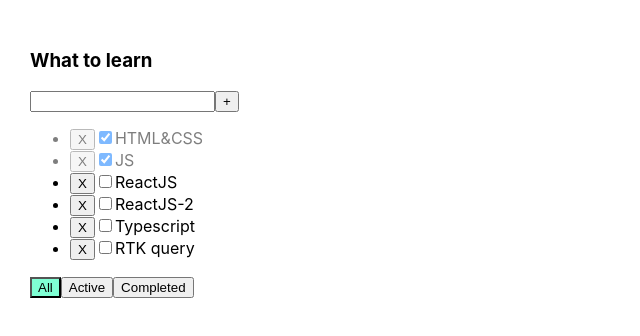
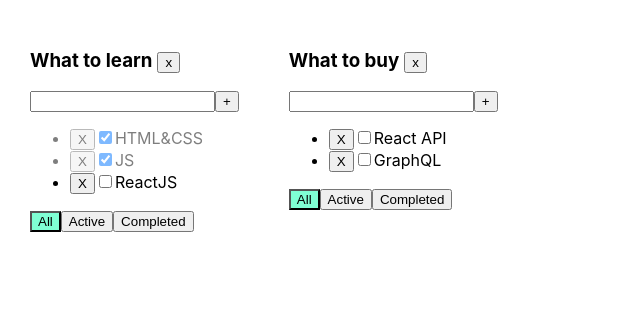
Before and after one commit to DustyFlower/todolist-01, a React (Vite) app: page / in a window 1280 px wide. Shown: the top 336 px of the page, without its empty margins (0-640 px from the left). Built offline with nearby package versions, Linux system fonts and the light colour scheme.

Commit message:
Scalability of code, different todolists

```diff
--- a/src/App.css
+++ b/src/App.css
@@ -22,3 +22,8 @@
 .isDone {
   opacity: 0.5;
 }
+
+h3 {
+  display: inline-block;
+  margin-right: 5px;
+}
--- a/src/App.tsx
+++ b/src/App.tsx
@@ -2,8 +2,6 @@ import './App.css';
 import {Todolist} from './components/Todolist.tsx';
 import {useState} from 'react';
 import {v1} from 'uuid';
-
-const title1 = 'What to learn'
 
 export type TaskType = {
     id: string
@@ -11,62 +9,93 @@ export type TaskType = {
     isDone: boolean
 }
 
+type TodolistType = {
+    id: string,
+    title: string,
+    filter: FilterValueType
+}
+
 export type FilterValueType = 'All' | 'Active' | 'Completed';
 
 function App() {
 
-    let [tasks, setTasks] = useState<TaskType[]>([
-        {id: v1(), title: 'HTML&CSS', isDone: true},
-        {id: v1(), title: 'JS', isDone: true},
-        {id: v1(), title: 'ReactJS', isDone: false},
-        {id: v1(), title: 'ReactJS-2', isDone: false},
-        {id: v1(), title: 'Typescript', isDone: false},
-        {id: v1(), title: 'RTK query', isDone: false}
-    ])
+    const todolistId1 = v1()
+    const todolistId2 = v1()
 
-    const [filterValue, setFilterValue] = useState('All')
+    const [todolists, setTodolists] = useState<TodolistType[]>([
+            {id: todolistId1, title: 'What to learn', filter: 'All'},
+            {id: todolistId2, title: 'What to buy', filter: 'All'}
+        ]
+    )
 
-    const removeTasks = (taskId: string) => {
-        setTasks(tasks.filter(task => task.id !== taskId))
+    let [tasks, setTasks] = useState({
+        [todolistId1]: [
+            {id: v1(), title: 'HTML&CSS', isDone: true},
+            {id: v1(), title: 'JS', isDone: true},
+            {id: v1(), title: 'ReactJS', isDone: false}
+        ],
+        [todolistId2]: [
+            {id: v1(), title: 'React API', isDone: false},
+            {id: v1(), title: 'GraphQL', isDone: false}
+        ]
+    })
+
+    const removeTodolist = (todolistId: string) => {
+        setTodolists(prevTodolists => prevTodolists.filter(tl => tl.id !== todolistId))
+        setTasks(prevTasks => {
+            const {[todolistId]: removed, ...restTasks} = prevTasks
+            return restTasks
+        })
     }
 
-    const changeIsDone = (taskId: string, isDone: boolean) => {
-        setTasks(tasks.map(el => el.id === taskId ? {...el, isDone} : el))
+    const removeTasks = (todolistId: string, taskId: string) => {
+        setTasks(prevTasks => ({...prevTasks, [todolistId]: prevTasks[todolistId].filter(task => task.id !== taskId)}))
     }
 
-    const changeFilter = (filterButton: FilterValueType) => {
-        setFilterValue(filterButton)
+    const changeIsDone = (todolistId: string, taskId: string, isDone: boolean) => {
+        setTasks(prevTasks => ({
+                ...prevTasks,
+                [todolistId]: prevTasks[todolistId].map(el => el.id === taskId ? {...el, isDone} : el)
+            })
+        )
     }
 
-    const addTask = (newTitle: string) => {
-        const newTask: TaskType = {id: v1(), title: newTitle, isDone: false}
-        setTasks([newTask, ...tasks])
+    const changeFilter = (todolistId: string, filter: FilterValueType) => {
+        setTodolists(prevTodolists => (prevTodolists.map(tl => tl.id === todolistId ? {...tl, filter} : tl)))
+
+        /*  const currentTodo = todolists.find(tl => tl.id === todolistId)
+        if (currentTodo) {
+            currentTodo.filter = filterButton
+            setTodolists([...todolists])
+        }*/
     }
 
-    const tasksForTodoList = () => {
-
-        switch (filterValue) {
-            case 'Completed': {
-                return tasks.filter(task => task.isDone)
-            }
-            case 'Active': {
-                return tasks.filter(task => !task.isDone)
-            }
-            default:
-                return tasks
-        }
+    const addTask = (todolistId: string, newTitle: string) => {
+        setTasks(prevTasks => ({
+            ...prevTasks,
+            [todolistId]: [{id: v1(), title: newTitle, isDone: false}, ...prevTasks[todolistId]]
+        }))
     }
-
-    let filteredTasksForTodoList = tasksForTodoList()
 
     return (
         <div className="app">
-            <Todolist title={title1}
-                      tasks={filteredTasksForTodoList}
-                      removeTasks={removeTasks}
-                      changeFilter={changeFilter}
-                      addTask={addTask}
-                      changeIsDone={changeIsDone}/>
+            {todolists.map(el => {
+
+                return (
+                    <Todolist
+                        key={el.id}
+                        todolistId={el.id}
+                        title={el.title}
+                        tasks={tasks[el.id]}
+                        filter={el.filter}
+                        removeTasks={removeTasks}
+                        changeFilter={changeFilter}
+                        addTask={addTask}
+                        changeIsDone={changeIsDone}
+                        removeTodolist={removeTodolist}/>
+                )
+            })}
+
         </div>
     )
 }
--- a/src/components/Todolist.tsx
+++ b/src/components/Todolist.tsx
@@ -3,35 +3,39 @@ import {useState, KeyboardEvent, ChangeEvent} from 'react';
 import {Button} from './Button.tsx';
 
 type TitlePropsType = {
+    todolistId: string
     title: string
     tasks: TaskType[]
-    removeTasks: (taskId: string) => void
-    changeFilter: (filterValue: FilterValueType) => void
-    addTask: (newTitle: string) => void
-    changeIsDone: (taskId: string, isDone: boolean) => void
+    filter: FilterValueType
+    removeTasks: (todolistId: string, taskId: string) => void
+    changeFilter: (todolistId: string, filterValue: FilterValueType) => void
+    addTask: (todolistId: string, newTitle: string) => void
+    changeIsDone: (todolistId: string, taskId: string, isDone: boolean) => void
+    removeTodolist: (todolistId: string) => void
 }
 
 export const Todolist = ({
+                             todolistId,
                              title,
                              tasks,
+                             filter,
                              removeTasks,
                              changeFilter,
                              addTask,
-                             changeIsDone
+                             changeIsDone,
+                             removeTodolist
                          }: TitlePropsType) => {
 
     const [newTitle, setNewTitle] = useState('')
     const [error, setError] = useState<string | null>(null)
-    const [filter, setFilter] = useState<FilterValueType>('All')
 
     const changeFilterHandler = (value: FilterValueType) => {
-        changeFilter(value)
-        setFilter(value)
+        changeFilter(todolistId, value)
     }
 
     const addTaskHandler = () => {
         if (newTitle.trim()) {
-            addTask(newTitle.trim());
+            addTask(todolistId, newTitle.trim());
             setNewTitle('')
         } else {
             setError('Title is required')
@@ -49,17 +53,37 @@ export const Todolist = ({
         setNewTitle(e.currentTarget.value)
     }
 
-    const onChangeCheckboxHandler = (taskId: string,isDone: boolean) => {
-        changeIsDone(taskId, isDone)
+    const onChangeCheckboxHandler = (todolistId: string, taskId: string, isDone: boolean) => {
+        changeIsDone(todolistId, taskId, isDone)
     }
 
-    const removeTaskHandler = (taskId: string) => removeTasks(taskId)
+    const removeTaskHandler = (todolistId: string, taskId: string) => removeTasks(todolistId, taskId)
 
-    const mappedTasks = tasks.map((task: TaskType) => {
+    const removeTodolistHandler = () => {
+        removeTodolist(todolistId)
+    }
+
+    const tasksForTodoList = () => {
+
+        switch (filter) {
+            case 'Completed': {
+                return tasks.filter((task: TaskType) => task.isDone)
+            }
+            case 'Active': {
+                return tasks.filter((task: TaskType) => !task.isDone)
+            }
+            default:
+                return tasks
+        }
+    }
+
+    const mappedTasks = tasksForTodoList().map((task: TaskType) => {
 
         return <li className={task.isDone ? 'isDone' : ''} key={task.id}>
-            <Button title={'X'} onClick={()=>removeTaskHandler(task.id)}/>
-            <input type="checkbox" onChange={(event)=>onChangeCheckboxHandler(task.id, event.currentTarget.checked)} checked={task.isDone}/>
+            <Button title={'X'} onClick={() => removeTaskHandler(todolistId, task.id)}/>
+            <input type="checkbox"
+                   onChange={(event) => onChangeCheckboxHandler(todolistId, task.id, event.currentTarget.checked)}
+                   checked={task.isDone}/>
             <span>{task.title}</span>
         </li>
     })
@@ -67,6 +91,7 @@ export const Todolist = ({
     return (
         <div>
             <h3>{title}</h3>
+            <Button title={'x'} onClick={removeTodolistHandler}></Button>
             <div>
                 <input className={error ? 'error' : ''}
                        value={newTitle}
```
